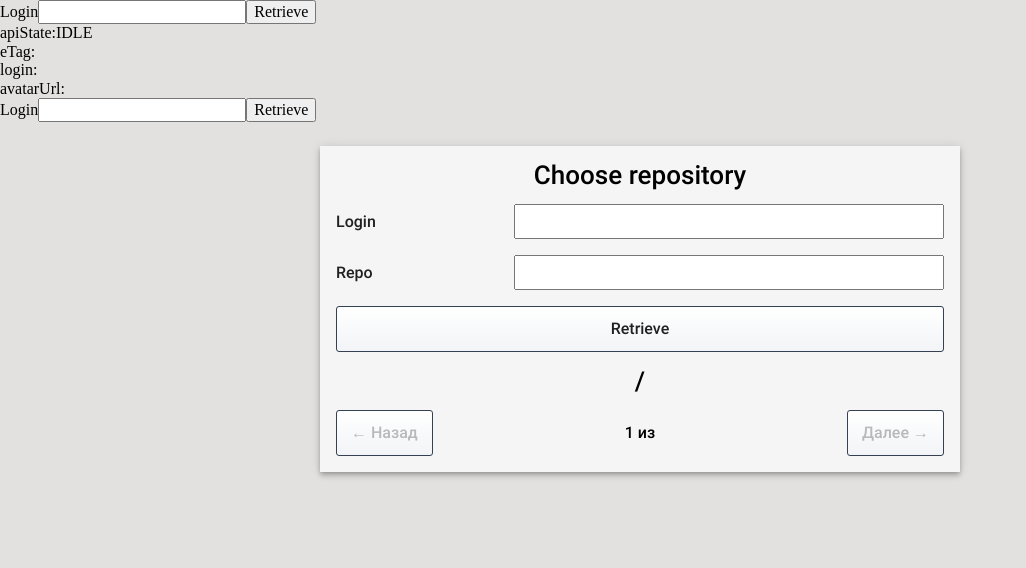
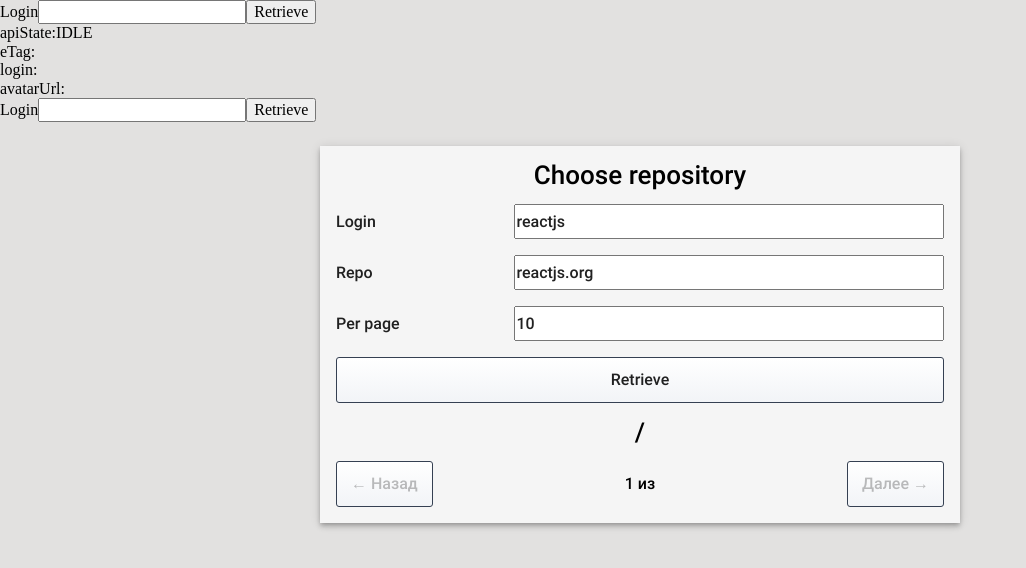
Before and after one commit to McMerph/github-issues-viewer, a React app: page / in a window 1280 px wide. Shown: the top 568 px of the page, without its empty margins (0-1026 px from the left). Built offline with nearby package versions, Linux system fonts and the light colour scheme.

Commit message:
add per page field

```diff
--- a/src/view/components/presentational/issues-info/index.tsx
+++ b/src/view/components/presentational/issues-info/index.tsx
@@ -27,19 +27,20 @@
 }
 
 interface IState {
-  // TODO Add page
   login: string;
   repo: string;
+  perPage: number;
 }
 
 export default class IssuesInfo extends React.PureComponent<IProps, IState> {
 
   public constructor(props: Readonly<IProps>) {
     super(props);
-    this.state = { login: "", repo: "" };
+    this.state = { login: "reactjs", repo: "reactjs.org", perPage: 10 };
     this.onSubmit = this.onSubmit.bind(this);
     this.onChangeLogin = this.onChangeLogin.bind(this);
     this.onChangeRepo = this.onChangeRepo.bind(this);
+    this.onChangePerPage = this.onChangePerPage.bind(this);
     this.onPrevious = this.onPrevious.bind(this);
     this.onNext = this.onNext.bind(this);
   }
@@ -57,11 +58,15 @@
               <Legend>Choose repository</Legend>
               <Label>
                 Login
-                <Input type="text" value={this.state.login} onChange={this.onChangeLogin}/>
+                <Input type="text" placeholder="e.g. reactjs" value={this.state.login} onChange={this.onChangeLogin}/>
               </Label>
               <Label>
                 Repo
-                <Input type="text" value={this.state.repo} onChange={this.onChangeRepo}/>
+                <Input type="text" placeholder="e.g. reactjs.org" value={this.state.repo} onChange={this.onChangeRepo}/>
+              </Label>
+              <Label>
+                Per page
+                <Input type="number" value={this.state.perPage} onChange={this.onChangePerPage}/>
               </Label>
               <RetrieveButton type="submit">Retrieve</RetrieveButton>
             </Fieldset>
@@ -97,7 +102,7 @@
     this.props.onRetrieveIssues({
       login: this.state.login,
       pageNumber,
-      perPage: 10,
+      perPage: this.state.perPage,
       repo: this.state.repo,
     });
   }
@@ -138,4 +143,12 @@
     this.setState({ repo });
   }
 
+  private onChangePerPage(event: FormEvent<HTMLInputElement>): void {
+    let perPage: number = parseInt(event.currentTarget.value, 10);
+    if (isNaN(perPage) || perPage < 1) {
+      perPage = 1;
+    }
+    this.setState({ perPage });
+  }
+
 }
```
